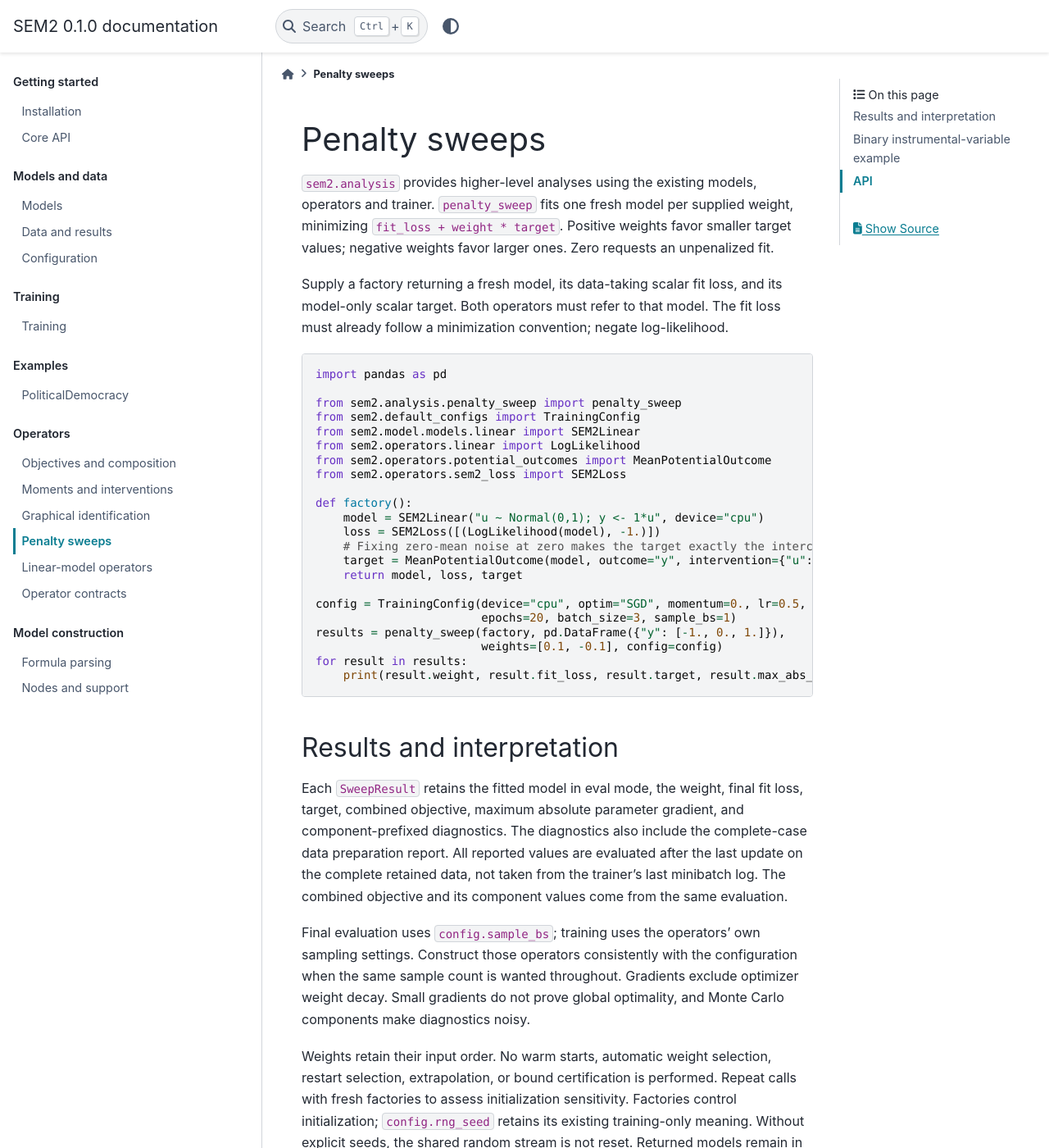
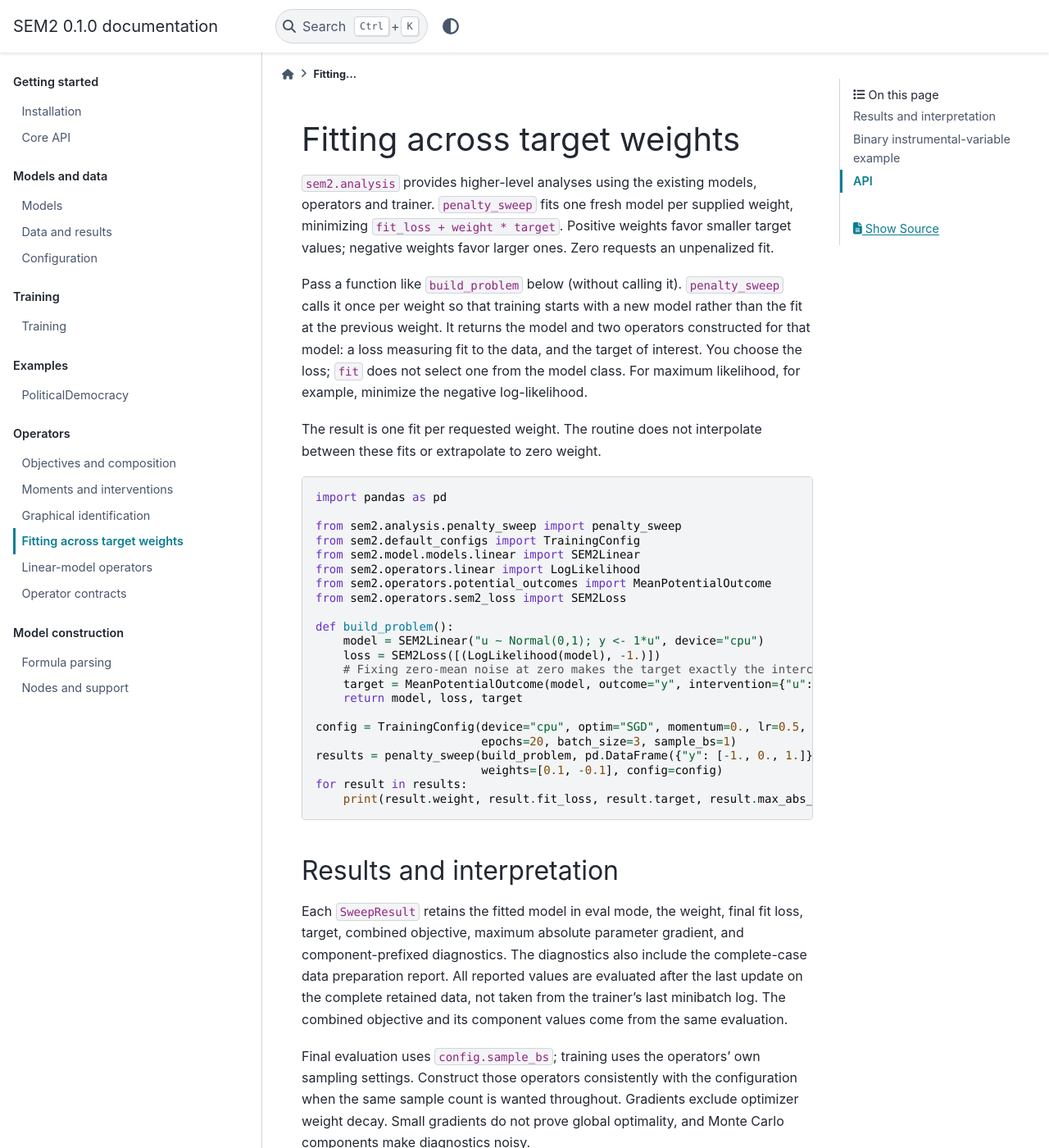
Before and after one commit to causal-design/sem2, a Sphinx documentation site: the page built from docs/source/penalty-sweeps.rst, in a window 1280 px wide and 1400 px high. Shown: the whole window at 82% size. Built offline with Sphinx 7.4.7 and the PyData theme 0.15.4, drawn with Linux system fonts in a browser that asks for light colours; some of the changed text lies outside the part shown.

Commit message:
Clarify repeated fits, energy estimators, and operator checks

```diff
--- a/docs/source/api.rst
+++ b/docs/source/api.rst
@@ -15,7 +15,7 @@ Fitting and evaluation
 * :doc:`objectives` — energy and covariance discrepancies, IV losses and composition.
 * :doc:`queries` — covariance, potential outcomes and treatment-effect contrasts.
 * :doc:`identification` — graphical identification from an observed joint distribution.
-* :doc:`penalty-sweeps` — fresh-model fits across signed causal-target penalties.
+* :doc:`penalty-sweeps` — fit a separate model for each weight on a causal target.
 * :doc:`operators` — Gaussian log-likelihood and linear-model operator interfaces.
 * :doc:`operator-contracts` — operator input and output conventions.
 
--- a/docs/source/penalty-sweeps.rst
+++ b/docs/source/penalty-sweeps.rst
@@ -1,14 +1,21 @@
-Penalty sweeps
-==============
+Fitting across target weights
+=============================
 
 ``sem2.analysis`` provides higher-level analyses using the existing models,
 operators and trainer. ``penalty_sweep`` fits one fresh model per supplied weight,
 minimizing ``fit_loss + weight * target``. Positive weights favor smaller target
 values; negative weights favor larger ones. Zero requests an unpenalized fit.
 
-Supply a factory returning a fresh model, its data-taking scalar fit loss, and
-its model-only scalar target. Both operators must refer to that model. The fit
-loss must already follow a minimization convention; negate log-likelihood.
+Pass a function like ``build_problem`` below (without calling it).
+``penalty_sweep`` calls it once per weight so that training starts with a new
+model rather than the fit at the previous weight. It returns the model and two
+operators constructed for that model: a loss measuring fit to the data, and
+the target of interest. You choose the loss; ``fit`` does not select one from
+the model class. For maximum likelihood, for example, minimize the negative
+log-likelihood.
+
+The result is one fit per requested weight. The routine does not interpolate
+between these fits or extrapolate to zero weight.
 
 .. code-block:: python
 
@@ -21,7 +28,7 @@ loss must already follow a minimization convention; negate log-likelihood.
    from sem2.operators.potential_outcomes import MeanPotentialOutcome
    from sem2.operators.sem2_loss import SEM2Loss
 
-   def factory():
+   def build_problem():
        model = SEM2Linear("u ~ Normal(0,1); y <- 1*u", device="cpu")
        loss = SEM2Loss([(LogLikelihood(model), -1.)])
        # Fixing zero-mean noise at zero makes the target exactly the intercept.
@@ -30,7 +37,7 @@ loss must already follow a minimization convention; negate log-likelihood.
 
    config = TrainingConfig(device="cpu", optim="SGD", momentum=0., lr=0.5,
                            epochs=20, batch_size=3, sample_bs=1)
-   results = penalty_sweep(factory, pd.DataFrame({"y": [-1., 0., 1.]}),
+   results = penalty_sweep(build_problem, pd.DataFrame({"y": [-1., 0., 1.]}),
                            weights=[0.1, -0.1], config=config)
    for result in results:
        print(result.weight, result.fit_loss, result.target, result.max_abs_gradient)
@@ -52,9 +59,9 @@ weight decay. Small gradients do not prove global optimality, and Monte Carlo
 components make diagnostics noisy.
 
 Weights retain their input order. No warm starts, automatic weight selection,
-restart selection, extrapolation, or bound certification is performed. Repeat
-calls with fresh factories to assess initialization sensitivity. Factories control
-initialization; ``config.rng_seed`` retains its existing training-only meaning.
+restart selection, or bound certification is performed. To assess sensitivity
+to initialization, repeat the fits with different initial parameters in
+``build_problem``; ``config.rng_seed`` seeds training, not model construction.
 Without explicit seeds, the shared random stream is not reset. Returned models
 remain in memory; failures propagate rather than being silently omitted.
 
```
Also changed, not shown: docs/source/objectives.rst (+7 -2 lines), 6 other files.
